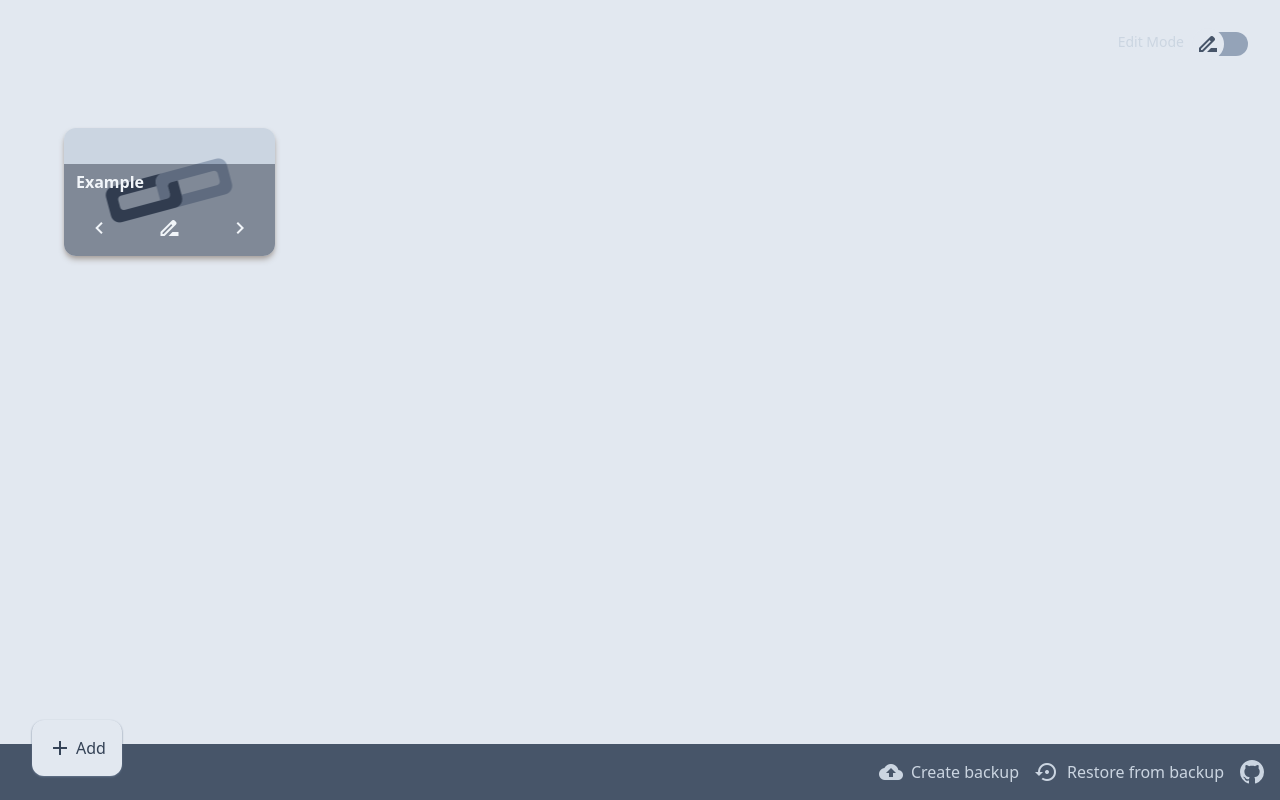
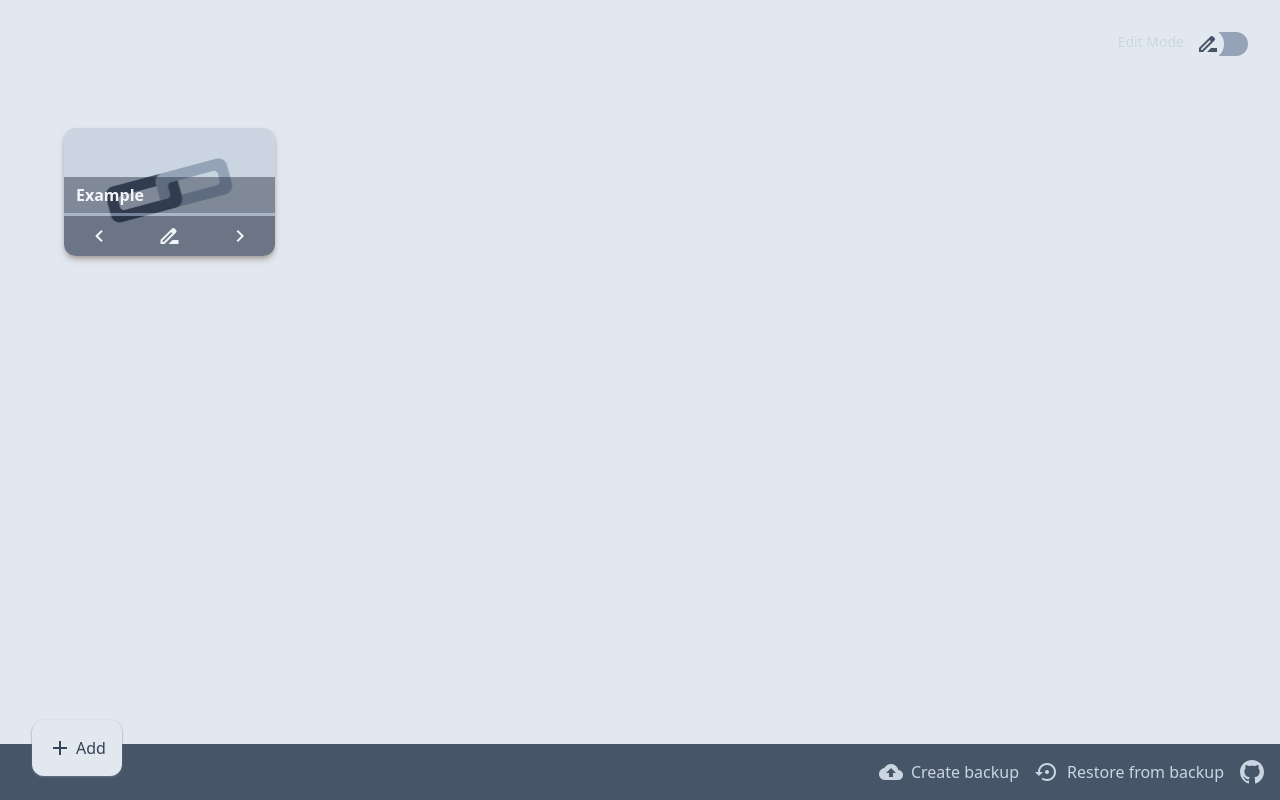
Before and after one commit to HanzFelix/click-directory, a Vue app: page / in a window 1280 px wide. Both pictures are taken after a click on the label 1224 px from the left and 44 px from the top of the page. Built offline with nearby package versions, Linux system fonts and the light colour scheme.

Commit message:
Change edit mode design

```diff
--- a/src/components/DirectoryCard.vue
+++ b/src/components/DirectoryCard.vue
@@ -63,10 +63,10 @@ function repositionDirectory(distance)
           {{ directory.url }}
         </p>
       </div>
-      <div v-if="!counterStore.prevent_edit" class="material-icons flex text-slate-100 ">
-        <button @click.self.prevent="repositionDirectory(-1)" class="w-full py-4 bg-slate-900 bg-opacity-40 hover:bg-opacity-60">chevron_left</button>
-        <button @click.self.prevent="showEditOverlay(true)" class="w-full py-4 bg-slate-900 bg-opacity-40 hover:bg-opacity-60">drive_file_rename_outline</button>
-        <button @click.self.prevent="repositionDirectory(1)" class="w-full py-4 bg-slate-900 bg-opacity-40 hover:bg-opacity-60">chevron_right</button>
+      <div v-if="!counterStore.prevent_edit" class="material-icons flex text-slate-100 border-t-[3px] border-slate-400 border-opacity-60">
+        <button @click.self.prevent="repositionDirectory(-1)" class="w-full py-2 bg-slate-900 bg-opacity-50 hover:bg-opacity-70">chevron_left</button>
+        <button @click.self.prevent="showEditOverlay(true)" class="w-full py-2 bg-slate-900 bg-opacity-50 hover:bg-opacity-70">drive_file_rename_outline</button>
+        <button @click.self.prevent="repositionDirectory(1)" class="w-full py-2 bg-slate-900 bg-opacity-50 hover:bg-opacity-70">chevron_right</button>
       </div>
     </a>
   </div>
```
